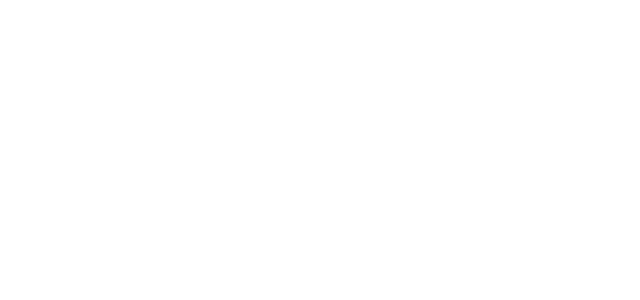
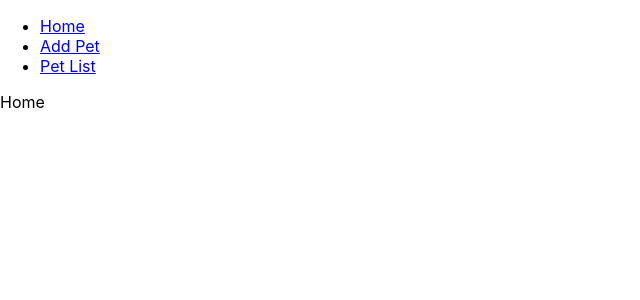
Before and after one commit to Luda-Modna/animal-app, a React (Create React App) app in the folder client/: page / in a window 1280 px wide. Shown: the top 300 px of the page, without its empty margins (0-640 px from the left). Built offline with nearby package versions, Linux system fonts and the light colour scheme.

Commit message:
Add router

```diff
--- a/client/src/App.js
+++ b/client/src/App.js
@@ -1,5 +1,36 @@
+import { BrowserRouter as Router, Switch, Route, Link } from 'react-router-dom';
+import CreatePetPage from './pages/CreatePetPage';
+import PetsListPage from './pages/PetsListPage';
+
 function App () {
-  return
+  return (
+    <Router>
+      <nav>
+        <ul>
+          <li>
+            <Link to='/'>Home</Link>
+          </li>
+          <li>
+            <Link to='/pet/create'>Add Pet</Link>
+          </li>
+          <li>
+            <Link to='/pets'>Pet List</Link>
+          </li>
+        </ul>
+      </nav>
+      <Switch>
+        <Route path='/' exact>
+          Home
+        </Route>
+        <Route path='/pet/create'>
+          <CreatePetPage />
+        </Route>
+        <Route path='/pets'>
+          <PetsListPage />
+        </Route>
+      </Switch>
+    </Router>
+  );
 }
 
 export default App;
```
